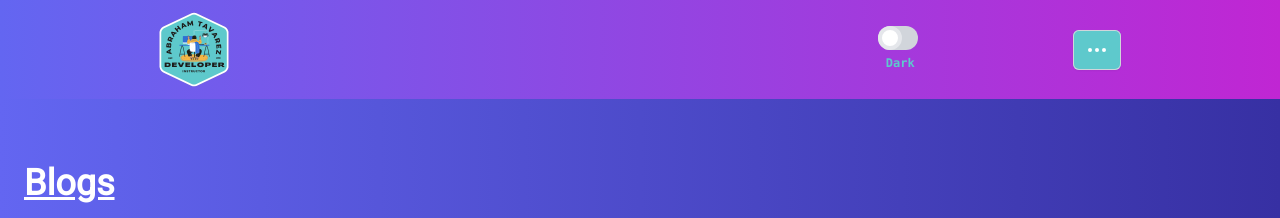
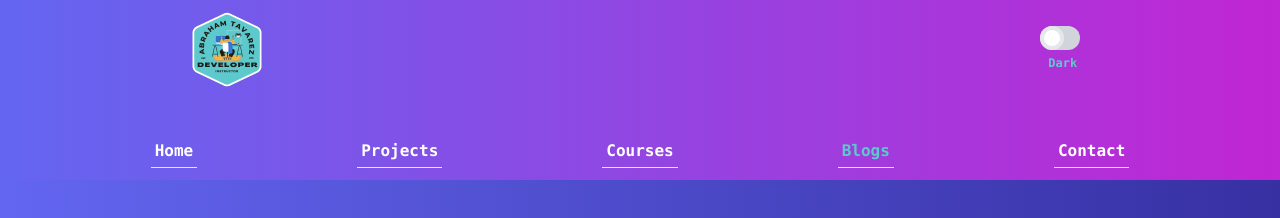
Before and after one commit to AbeTavarez/devp, a Next.js app: page /blogs in a window 1280 px wide. Shown: the top 218 px of the page. Built offline with nearby package versions, Linux system fonts and the light colour scheme; some icons are missing.

Commit message:
show dropdown or fullscreen bar

```diff
--- a/components/AppLayout/AppLayout.js
+++ b/components/AppLayout/AppLayout.js
@@ -4,10 +4,13 @@ import Link from "next/link";
 import Image from "next/image";
 import Logo from "../../public/abraham-tavarez-logo-mini.png";
 import { FaLinkedin, FaGithub, FaMoon, FaYoutube } from "react-icons/fa6";
+import {useWindowSize} from '../../hooks/useWindowSize';
 
 export const AppLayout = ({ children }) => {
   const [showDropDown, setShowDropDown] = useState(false);
   const router = useRouter(); // router
+  const size = useWindowSize();
+  console.log(size);
 
   // handle dark mode
   const toggleRef = useRef();
@@ -24,7 +27,7 @@ export const AppLayout = ({ children }) => {
   };
 
   return (
-    <div className="h-full max-h-screen max-w-screen ">
+    <div className="h-full max-h-screen max-w-screen">
       <div className="p-3 font-mono bg-gradient-to-r from-indigo-500 to-fuchsia-600 text-black dark:bg-gradient-to-r  dark:from-slate-500 dark:to-slate-700">
         {/* <div className="p-3 font-mono bg-gradient-to-t from-violet-500 to-violet-700 dark:from-slate-500 dark:to-slate-700"> */}
         <div className="flex justify-evenly items-center justify-items-center content-center ">
@@ -78,12 +81,17 @@ export const AppLayout = ({ children }) => {
               htmlFor="toggle"
               className="toggle-label block overflow-hidden h-6 rounded-full bg-gray-300 cursor-pointer"
             ></label>
-            <label htmlFor="toggle" class="text-xs text-[#5EC9CC] font-bold ml-2">
+            <label
+              htmlFor="toggle"
+              class="text-xs text-[#5EC9CC] font-bold ml-2"
+            >
               Dark
             </label>
           </div>
 
           {/* DROPDOWM MENU  */}
+            {/* ********* NAVIGATION BAR AND DROP DOWN **************** */}
+            {size.width < 1200 && (
           <nav className="flex  justify-end">
             <div className="relative inline-block text-left">
               <div>
@@ -96,9 +104,6 @@ export const AppLayout = ({ children }) => {
                   onClick={() => setShowDropDown(!showDropDown)}
                 >
                   <svg
-                    // className="-mr-1 h-5 w-5 text-gray-400"
-                    // viewBox="0 0 20 20"
-                    // fill="currentColor"
                     aria-hidden="true"
                     className="h-6 w-6 text-white hover:text-[#5EC9CC]"
                     xmlns="http://www.w3.org/2000/svg"
@@ -106,12 +111,6 @@ export const AppLayout = ({ children }) => {
                     viewBox="0 0 24 24"
                     stroke="currentColor"
                   >
-                    {/* <path
-                      fill-rule="evenodd"
-                      d="M5.23 7.21a.75.75 0 011.06.02L10 11.168l3.71-3.938a.75.75 0 111.08 1.04l-4.25 4.5a.75.75 0 01-1.08 0l-4.25-4.5a.75.75 0 01.02-1.06z"
-                      clip-rule="evenodd"
-                    /> */}
-
                     <path
                       stroke-linecap="round"
                       stroke-linejoin="round"
@@ -121,26 +120,25 @@ export const AppLayout = ({ children }) => {
                   </svg>
                 </button>
               </div>
+                <div>
                   {showDropDown && (
                     <div
                       className="absolute right-0 z-10 mt-2 w-56 origin-top-right rounded-md  shadow-lg ring-1 ring-black ring-opacity-5 focus:outline-none bg-white"
                       role="menu"
                       aria-orientation="vertical"
                       aria-labelledby="menu-button"
-                  tabindex="-1"
+                      tabIndex="-1"
                     >
                       <div className="py-1" role="none">
-                    {/* <!-- Active: "bg-gray-100 text-gray-900", Not Active: "text-gray-700" --> */}
                         <Link
                           href="/"
-                      // className="text-gray-700 block px-4 py-2 text-sm"
                           className={`block px-4 py-2 text-sm ${
                             router.pathname === "/"
                               ? "text-[#5EC9CC]"
                               : "text-gray-700"
                           } `}
                           role="menuitem"
-                      tabindex="-1"
+                          tabIndex="-1"
                           id="menu-item-0"
                           onClick={() => setShowDropDown(!showDropDown)}
                         >
@@ -154,7 +152,7 @@ export const AppLayout = ({ children }) => {
                               : "text-gray-700"
                           } `}
                           role="menuitem"
-                      tabindex="-1"
+                          tabIndex="-1"
                           id="menu-item-1"
                           onClick={() => setShowDropDown(!showDropDown)}
                         >
@@ -168,7 +166,7 @@ export const AppLayout = ({ children }) => {
                               : "text-gray-700"
                           } `}
                           role="menuitem"
-                      tabindex="-1"
+                          tabIndex="-1"
                           id="menu-item-2"
                           onClick={() => setShowDropDown(!showDropDown)}
                         >
@@ -182,7 +180,7 @@ export const AppLayout = ({ children }) => {
                               : "text-gray-700"
                           } `}
                           role="menuitem"
-                      tabindex="-1"
+                          tabIndex="-1"
                           id="menu-item-2"
                           onClick={() => setShowDropDown(!showDropDown)}
                         >
@@ -196,7 +194,7 @@ export const AppLayout = ({ children }) => {
                               : "text-gray-700"
                           } `}
                           role="menuitem"
-                      tabindex="-1"
+                          tabIndex="-1"
                           id="menu-item-2"
                           onClick={() => setShowDropDown(!showDropDown)}
                         >
@@ -206,12 +204,20 @@ export const AppLayout = ({ children }) => {
                     </div>
                   )}
                 </div>
-            {/* NAVBAR MENU  */}
-            {/* <nav className="flex justify-evenly items-center">
+            </div>
+          </nav>
+              )}
+
+
+        </div>
+        <div className="mt-10 flex justify-evenly items-center  content-evenly">
+        {
+          size.width > 1200 && (
+            <nav className="flex justify-evenly content-evenly">
                   <Link
                     className={`nav-link ${
                       router.pathname === "/"
-                  ? "text-amber-500 dark:text-white"
+                        ? "text-[#5EC9CC] dark:text-white"
                         : "text-white"
                     } `}
                     href="/"
@@ -222,7 +228,7 @@ export const AppLayout = ({ children }) => {
                   <Link
                     className={`nav-link ${
                       router.pathname === "/projects"
-                  ? "text-amber-500 dark:text-white"
+                        ? "text-[#5EC9CC] dark:text-white"
                         : "text-white"
                     } `}
                     href="/projects"
@@ -232,7 +238,7 @@ export const AppLayout = ({ children }) => {
                   <Link
                     className={`nav-link ${
                       router.pathname === "/courses"
-                  ? "text-amber-500 dark:text-white"
+                        ? "text-[#5EC9CC] dark:text-white"
                         : "text-white"
                     } `}
                     href="/courses"
@@ -242,7 +248,7 @@ export const AppLayout = ({ children }) => {
                   <Link
                     className={`nav-link ${
                       router.pathname === "/blogs"
-                  ? "text-amber-500 dark:text-white"
+                        ? "text-[#5EC9CC] dark:text-white"
                         : "text-white"
                     } `}
                     href="/blogs"
@@ -252,15 +258,16 @@ export const AppLayout = ({ children }) => {
                   <Link
                     className={`nav-link ${
                       router.pathname === "/contact"
-                  ? "text-amber-500 dark:text-white"
+                        ? "text-[#5EC9CC] dark:text-white"
                         : "text-white"
                     } `}
                     href="/contact"
                   >
                     Contact
                   </Link>
-          </nav> */}
                 </nav>
+          )
+        }
         </div>
       </div>
       {children}
--- /dev/null
+++ b/hooks/useWindowSize.js
@@ -0,0 +1,32 @@
+import { useState, useEffect } from "react";
+
+export function useWindowSize() {
+    // Initialize state with undefined width/height so server and client renders match
+    // Learn more here: https://joshwcomeau.com/react/the-perils-of-rehydration/
+    const [windowSize, setWindowSize] = useState({
+      width: undefined,
+      height: undefined,
+    });
+
+    useEffect(() => {
+      // only execute all the code below in client side
+      // Handler to call on window resize
+      function handleResize() {
+        // Set window width/height to state
+        setWindowSize({
+          width: window.innerWidth,
+          height: window.innerHeight,
+        });
+      }
+
+      // Add event listener
+      window.addEventListener("resize", handleResize);
+
+      // Call handler right away so state gets updated with initial window size
+      handleResize();
+
+      // Remove event listener on cleanup
+      return () => window.removeEventListener("resize", handleResize);
+    }, []); // Empty array ensures that effect is only run on mount
+    return windowSize;
+  }
--- a/styles/globals.css
+++ b/styles/globals.css
@@ -64,7 +64,7 @@
   }
 
   .nav-link {
-   @apply font-bold border-b p-1 hover:scale-125 hover:text-amber-300 mt-2 text-white dark:text-slate-900 transition-all
+   @apply font-bold mx-20 border-b p-1 hover:scale-125 hover:text-[#5EC9CC] mt-2 text-white dark:text-slate-900 transition-all
   }
 
 
```
Lines whose indentation alone changed are shown as unchanged.
